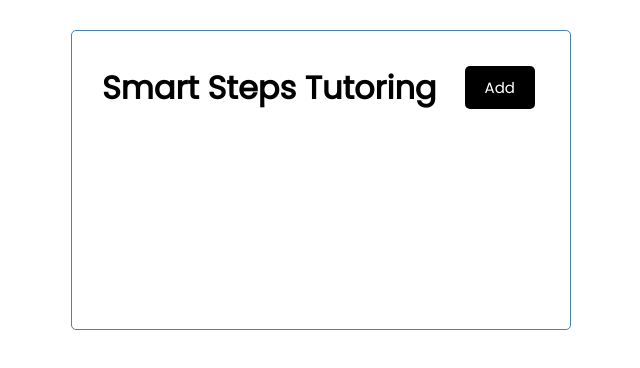
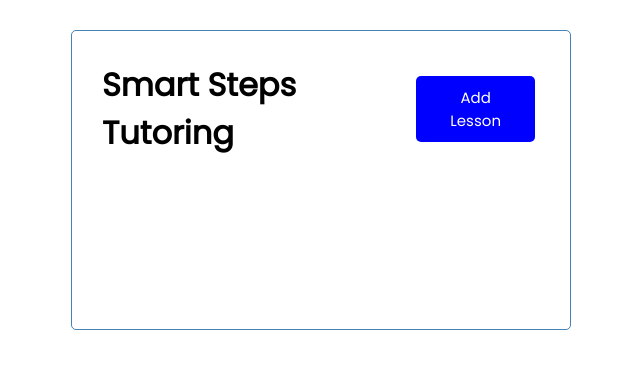
Before and after one commit to BrianScotty/ALX-Tuition-Log, a React (Create React App) app in the folder tuition-log/: page / in a window 1280 px wide. Shown: the top 368 px of the page, without its empty margins (319-959 px from the left). Built offline with nearby package versions, Linux system fonts and the light colour scheme.

Commit message:
Add button

```diff
--- /dev/null
+++ b/tuition-log/src/components/Button.js
@@ -0,0 +1,21 @@
+import PropTypes from 'prop-types'
+
+const Button = ({ color, text, onClick }) => {
+    return(
+        <button onClick={onClick} style={{ backgroundColor: color }} className='btn'>
+            {text}
+        </button >
+    )
+}
+
+Button.defaultProps = {
+    color: 'steelblue',
+}
+
+Button.propTypes = {
+    text: PropTypes.string,
+    color: PropTypes.string,
+    onClick: PropTypes.func,
+}
+
+export default Button
--- a/tuition-log/src/components/Header.js
+++ b/tuition-log/src/components/Header.js
@@ -1,10 +1,15 @@
 import PropTypes from 'prop-types'
+import Button from './Button'
 
 const Header = ({ title }) => {
+    const onClick = () => {
+        console.log('Click')
+    }
+
     return (
         <header className='header'>
             <h1>{title}</h1>
-            <button className='btn'>Add</button>
+            <Button color='blue' text='Add Lesson' onClick={onClick} />
         </header>
     )
 }
```
Also changed, not shown: tuition-log/src/components/Lessons.js (added).
